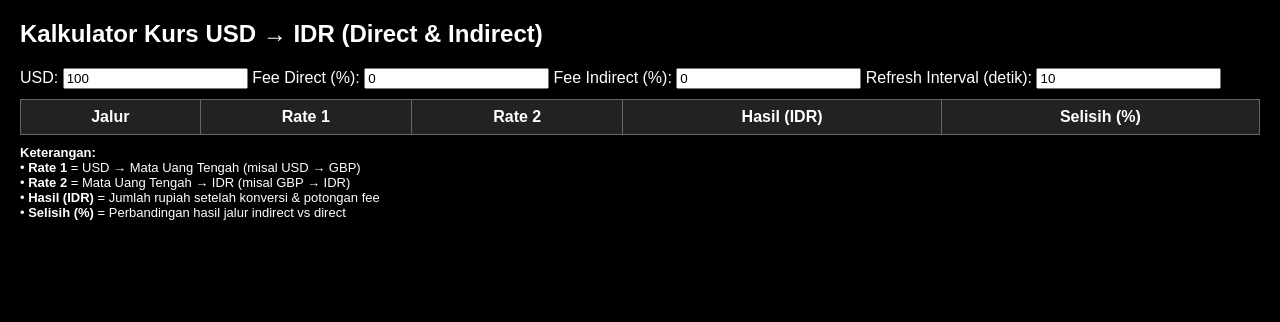
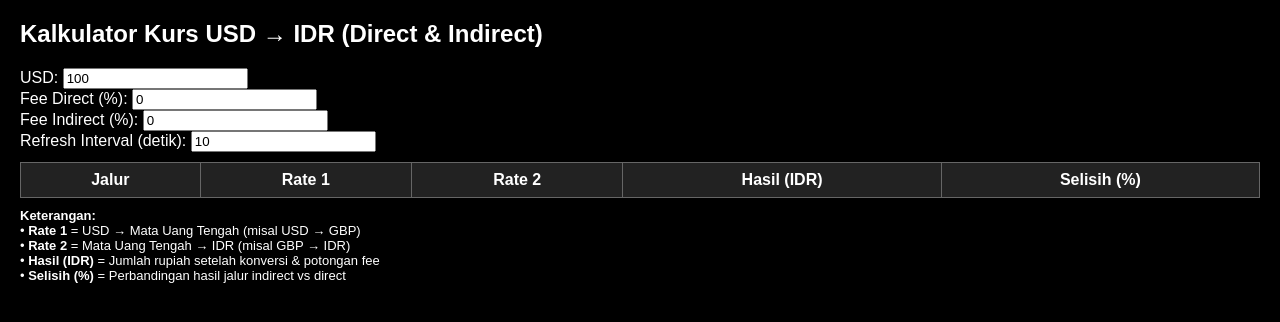
Before and after one commit to mencretsu/playground, a plain HTML site: page pages/crossrate_checker.html in a window 1280 px wide. Drawn offline with Linux system fonts and the light colour scheme; no server answers.

Commit message:
Update crossrate_checker.html

```diff
--- a/pages/crossrate_checker.html
+++ b/pages/crossrate_checker.html
@@ -16,10 +16,10 @@
 
 <h2>Kalkulator Kurs USD → IDR (Direct & Indirect)</h2>
 
-<label>USD: <input id="usd" type="number" value="100"></label>
-<label>Fee Direct (%): <input id="feeDirect" type="number" value="0"></label>
-<label>Fee Indirect (%): <input id="feeIndirect" type="number" value="0"></label>
-<label>Refresh Interval (detik): <input id="interval" type="number" value="10"></label>
+<label>USD: <input id="usd" type="number" value="100"></label><br>
+<label>Fee Direct (%): <input id="feeDirect" type="number" value="0"></label><br>
+<label>Fee Indirect (%): <input id="feeIndirect" type="number" value="0"></label><br>
+<label>Refresh Interval (detik): <input id="interval" type="number" value="10"></label><br>
 
 <table id="ratesTable">
     <thead>
```
